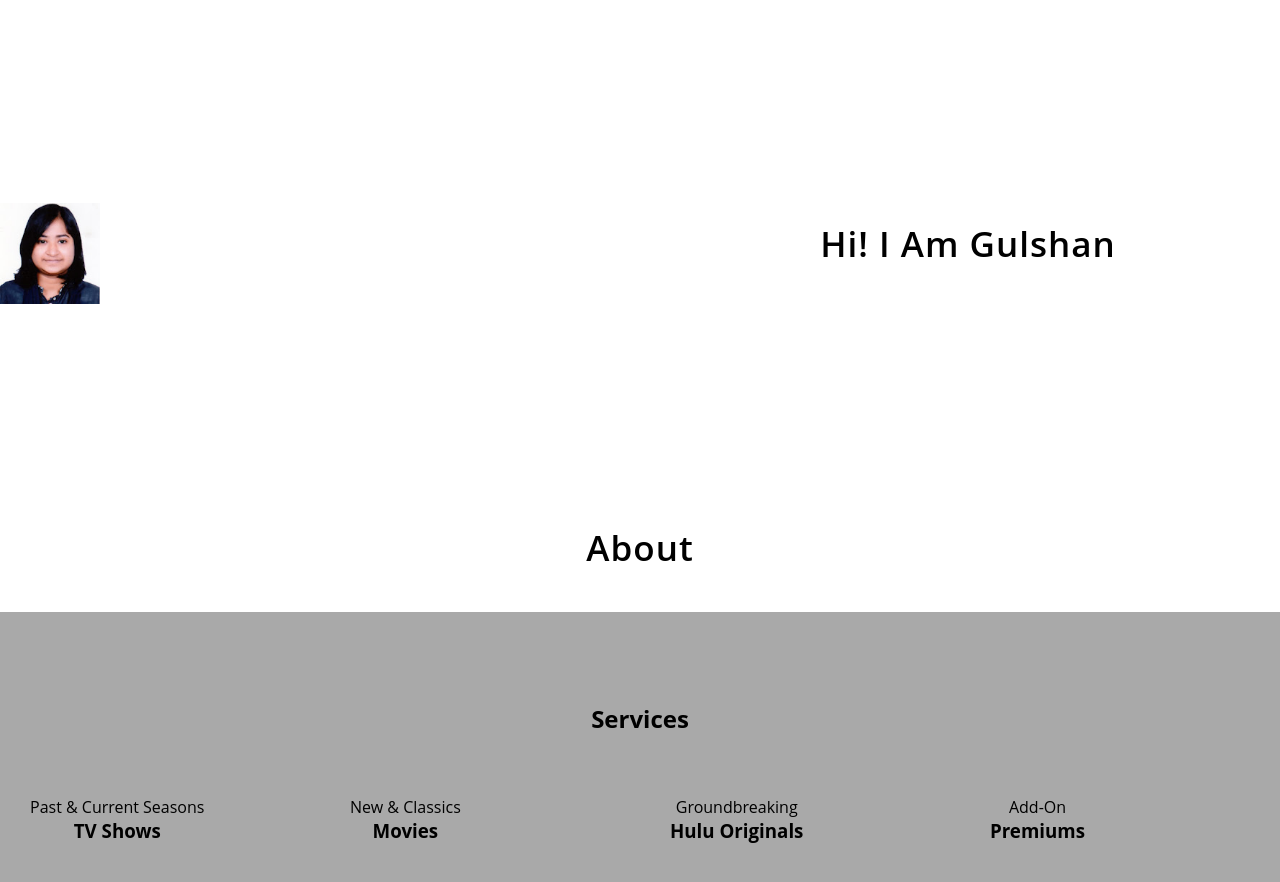
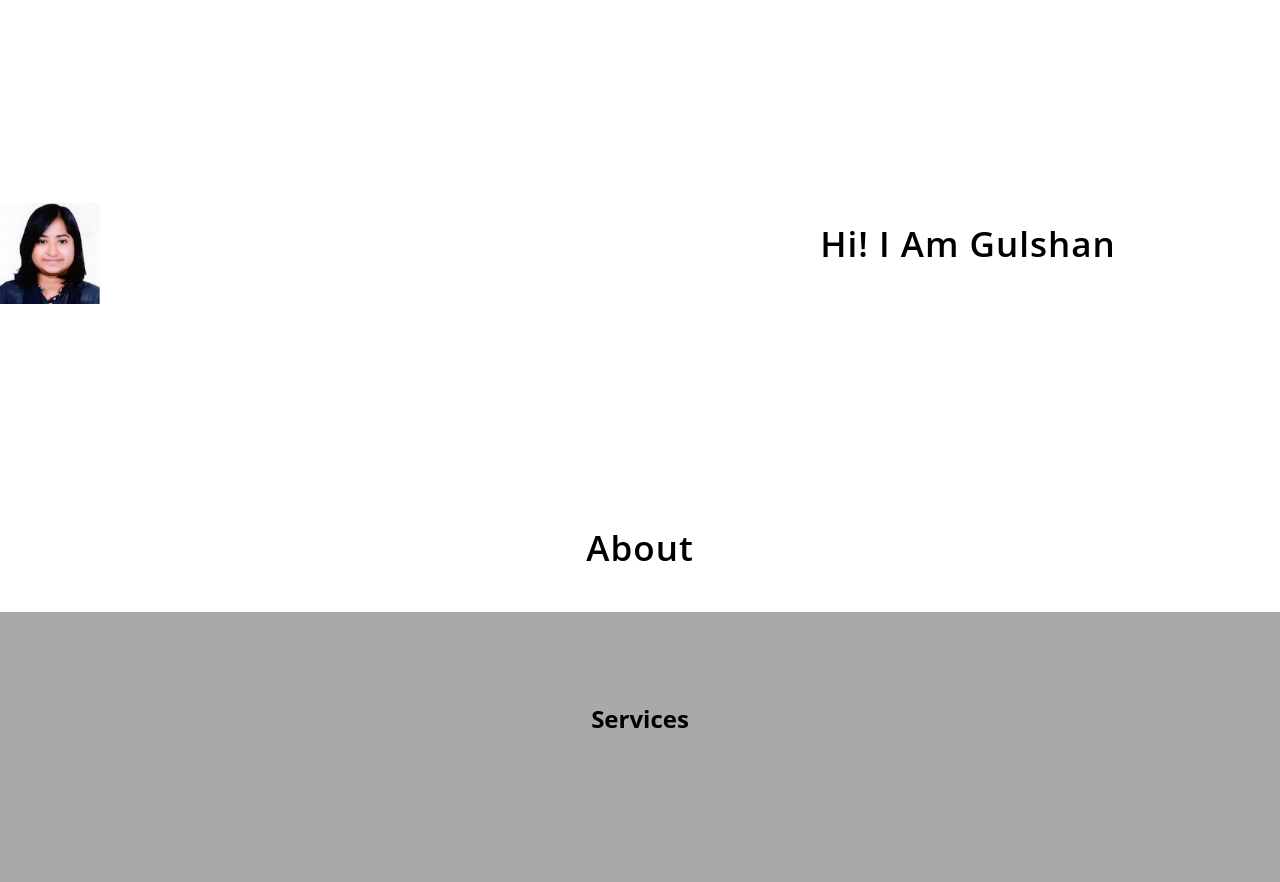
Before and after one commit to gulshan25/Portfolio, a plain HTML site: page index.html in a window 1280 px wide. Shown: the part 92-974 px from the top of the page. Drawn offline with Linux system fonts and the light colour scheme.

Commit message:
first commit

```diff
--- a/index.html
+++ b/index.html
@@ -76,32 +76,32 @@
         <div class="cover-1">
             <div class="cover-grad"></div>
             <div class="cover-text">
-                <div class="sub-title">Past & Current Seasons</div>
-                <h3>TV Shows</h3>
+                <div class="sub-title"></div>
+                <h3></h3>
             </div>
         </div>
 
         <div class="cover-2">
             <div class="cover-grad"></div>
             <div class="cover-text">
-                <div class="sub-title">New & Classics</div>
-                <h3>Movies</h3>
+                <div class="sub-title"></div>
+                <h3></h3>
             </div>
         </div>
 
         <div class="cover-3">
             <div class="cover-grad"></div>
             <div class="cover-text">
-                <div class="sub-title">Groundbreaking</div>
-                <h3>Hulu Originals</h3>
+                <div class="sub-title"></div>
+                <h3></h3>
             </div>
         </div>
 
         <div class="cover-4">
             <div class="cover-grad"></div>
             <div class="cover-text">
-                <div class="sub-title">Add-On</div>
-                <h3>Premiums</h3>
+                <div class="sub-title"></div>
+                <h3></h3>
             </div>
         </div>
 
```
